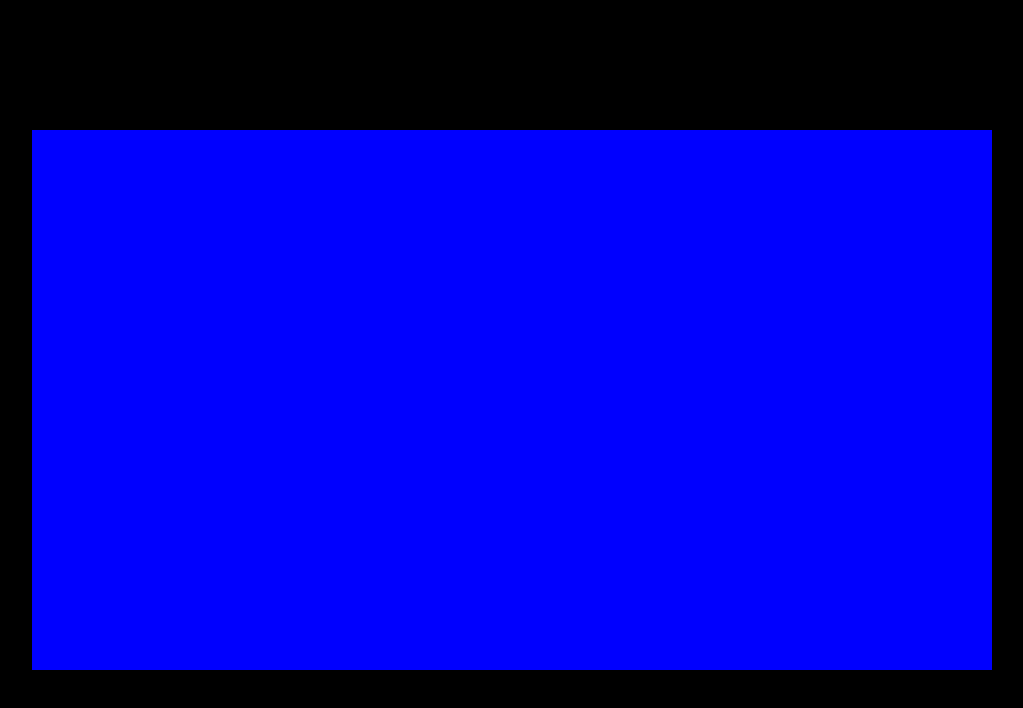
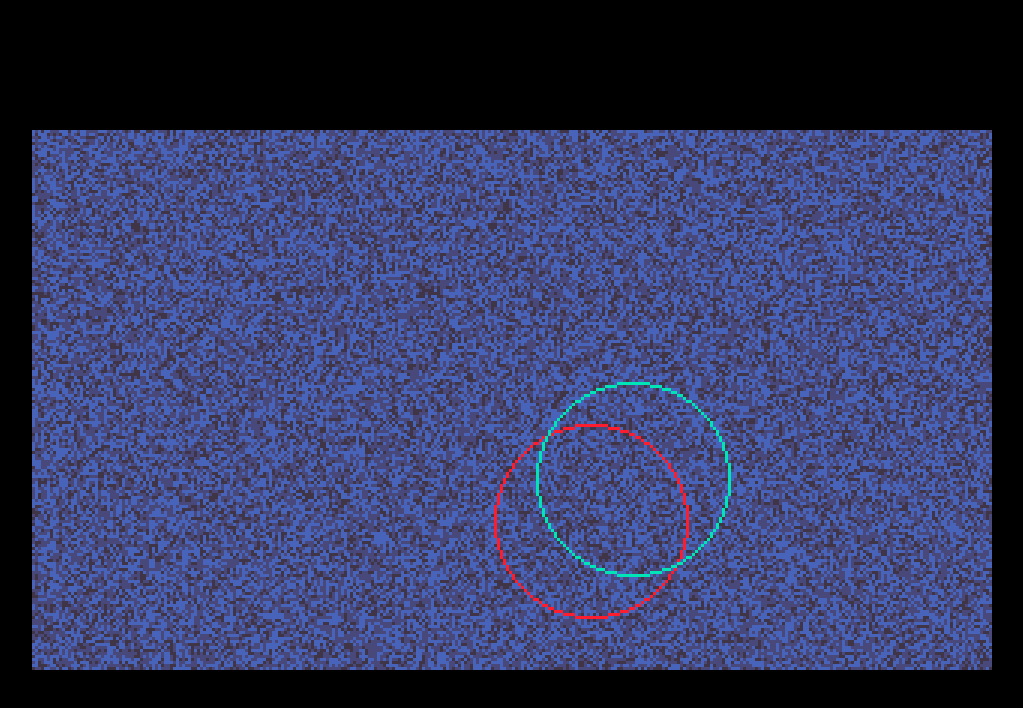
Before and after one commit to jordanranson/pixel-renderer, a plain HTML site: page index.html in a window 1280 px wide. Shown: the whole page, without its empty margins (128-1151 px from the left). Drawn offline with Linux system fonts and the light colour scheme; animation ran at ten frames a second.

Commit message:
Started working on drawing API

```diff
--- a/index.html
+++ b/index.html
@@ -16,8 +16,6 @@
 
     canvas {
       margin: auto;
-      transform: scale(3);
-      image-rendering: pixelated
     }
   </style>
 </head>
@@ -27,18 +25,28 @@
   </div>
   <script src="./index.js"></script>
   <script>
-    function draw () {
-      // const { width, height, screenBuffer } = this
-      //
-      // for (let i = 0; i < width*height*4; i += 4) {
-      //   screenBuffer[i]   = Math.floor(Math.random()*255)
-      //   screenBuffer[i+1] = Math.floor(Math.random()*255)
-      //   screenBuffer[i+2] = Math.floor(Math.random()*255)
-      //   screenBuffer[i+3] = 255
-      // }
+    let t = 0
+
+    function draw ({ clear, noise, circle }) {
+      clear(30)
+
+      noise([ 13, 29, 30, 29, 30 ])
+
+      const x = Math.cos(t/50)*48
+      const y = Math.sin(t/50)*48
+      circle(160+x, 90+y, 32, 3)
+      circle(160+y, 90+x, 32, 31)
+
+      t += 1
     }
 
-    const renderer = new Renderer({ glCanvas, draw })
-    renderer.start()
+    async function init () {
+      const palette = await Renderer.paletteFromImage('./palette.png')
+
+      const renderer = new Renderer({ glCanvas, draw, palette })
+      renderer.start()
+    }
+
+    init()
   </script>
 </body>
--- a/index.js
+++ b/index.js
@@ -1,4 +1,80 @@
+const DrawApi = {
+  clear (color = 0) {
+    color = Math.round(color)
+
+    this.screenBuffer.fill(color)
+  },
+
+  noise (min = 0, max = 255) {
+    if (min instanceof Array) {
+      const colors = min
+      for (let i = 0; i < this.width*this.height; i++) {
+        this.screenBuffer[i] = Math.round(colors[Math.floor(Math.random()*colors.length)])
+      }
+    } else {
+      min = Math.round(min)
+      max = Math.round(max)
+      max += 1
+      for (let i = 0; i < this.width*this.height; i++) {
+        this.screenBuffer[i] = Math.floor(Math.random()*(max-min)+min)
+      }
+    }
+  },
+
+  circle (cx, cy, radius, color) {
+    cx = Math.round(cx)
+    cy = Math.round(cy)
+    radius = Math.round(radius)
+    color = Math.round(color)
+
+    let x = radius
+    let y = 0
+    let radiusError = 1 - x
+
+    while (x >= y) {
+      this.setPixel(x+cx, y+cy, color)
+      this.setPixel(y+cx, x+cy, color)
+      this.setPixel(-x+cx, y+cy, color)
+      this.setPixel(-y+cx, x+cy, color)
+      this.setPixel(-x+cx, -y+cy, color)
+      this.setPixel(-y+cx, -x+cy, color)
+      this.setPixel(x+cx, -y+cy, color)
+      this.setPixel(y+cx, -x+cy, color)
+      y++
+
+      if (radiusError < 0) {
+        radiusError += 2*y+1
+      } else {
+        x--
+        radiusError+= 2*(y-x+1)
+      }
+    }
+  }
+}
+
 class Renderer {
+  static paletteFromImage (src) {
+    return new Promise((resolve, reject) => {
+      const image = new Image()
+
+      image.onload = () => {
+        const canvas = document.createElement('canvas')
+        canvas.width = 16
+        canvas.height = 16
+
+        const context = canvas.getContext('2d')
+        context.drawImage(image, 0, 0)
+
+        const imageData = context.getImageData(0, 0, 16, 16)
+
+        resolve(imageData.data)
+      }
+      image.onerror = (err) => reject(err)
+
+      image.src = src
+    })
+  }
+
   get vertexShader () {
     return `
       attribute vec2 aVertexPosition;
@@ -15,16 +91,21 @@ class Renderer {
 
   get fragmentShader () {
     return `
+      precision highp float;
+
       varying highp vec2 vTextureCoord;
 
       uniform sampler2D uScreenSampler;
-      // uniform sampler2D uPaletteSampler;
+      uniform sampler2D uPaletteSampler;
 
-      void main() {
-        // float index = texture2D(uScreenSampler, vTextureCoord.x).r;
-        // float color = texture2D(uPaletteSampler, index);
+      void main () {
+        float i = floor(texture2D(uScreenSampler, vTextureCoord).a*255.0);
+        float x = mod(i, 16.0);
+        float y = floor(i/16.0);
 
-        gl_FragColor = texture2D(uScreenSampler, vTextureCoord);
+        vec4 color = texture2D(uPaletteSampler, vec2(x/15.0, y/15.0));
+
+        gl_FragColor = color;
       }
     `
   }
@@ -37,31 +118,39 @@ class Renderer {
     return this.glCanvas.height
   }
 
-  constructor ({ glCanvas, draw }) {
-    // Draw hook
+  get palette () {
+    return this.paletteCache
+  }
+
+  set palette (value) {
+    this.paletteCache = value
+    this.createPaletteBuffer()
+  }
+
+  constructor ({ glCanvas, draw, scale = 3, palette }) {
     this.draw = draw
+    this.paletteCache = palette
 
-    // Setup canvas
     this.glCanvas = glCanvas
     this.gl = glCanvas.getContext('webgl')
-    this.gl.clearColor(0.0, 0.0, 0.0, 1.0)
-    this.gl.clearDepth(1.0)
+    this.gl.clearColor(1.0, 1.0, 1.0, 1.0)
 
-    // Build shaders
     this.buildShaderProgram()
-
-    // Create drawing surface
     this.createScreenSurface()
-
-    // Set screen size
-    this.resize()
+    this.createPaletteTexture()
+    this.resize(glCanvas.width, glCanvas.height, scale)
   }
 
   start () {
     if (this.running) return
 
+    const drawApi = Object.keys(DrawApi).reduce((acc, fnName) => {
+      acc[fnName] = DrawApi[fnName].bind(this)
+      return acc
+    }, {})
+
     const renderLoop = () => {
-      this.draw()
+      this.draw(drawApi)
       this.render()
       requestAnimationFrame(renderLoop)
     }
@@ -79,53 +168,64 @@ class Renderer {
     const { gl } = this
 
     // Clear for redrawing
-    this.clear()
+    gl.clear(gl.COLOR_BUFFER_BIT)
 
     // Update array buffers
     this.setArrayBuffer(2, 'aVertexPosition', this.screenSurface.position)
     this.setArrayBuffer(2, 'aTextureCoord', this.screenSurface.texture)
 
-    // Bind the surface texture
-    this.setTexture(this.screenTexture, this.width, this.height, this.screenBuffer)
-
     // Set shader uniforms
     this.setUniform1i('uScreenSampler', 0)
-    this.setUniform1i('uPaletteSampler', 1)
+    this.setUniform1i('uPaletteSampler', 2)
+
+    // Bind the screen and palette textures
+    this.setScreenTexture(this.width, this.height, this.screenBuffer)
+    this.setPaletteTexture(16, 16, this.paletteBuffer)
 
     // Draw surface
     gl.drawArrays(gl.TRIANGLE_STRIP, 0, 4)
   }
 
-  clear () {
-    this.gl.clear(this.gl.COLOR_BUFFER_BIT)
+  resize (width, height, scale) {
+    this.glCanvas.width = width
+    this.glCanvas.height = height
+    this.glCanvas.style.transform = `scale(${scale})`
+    this.glCanvas.style.imageRendering = `pixelated`
+
+    this.createScreenTexture()
+
+    this.gl.viewport(0, 0, width, height)
   }
 
-  resize () {
-    this.createScreenTexture()
-    this.gl.viewport(0, 0, this.width, this.height)
+  setPixel (x, y, color) {
+    if (x < 0 || y < 0 || x > this.width || y > this.height) return -1
+
+    const i = x + (y * this.width)
+    this.screenBuffer[i] = color
   }
 
-  createTexture (width = 1, height = 1, pixels = new Uint8Array([ 0, 0, 255, 255 ])) {
+  getPixel (x, y) {
+    const i = x + (y * this.width)
+    return this.screenBuffer[i]
+  }
+
+  // Texture
+
+  setTexture (texture, width, height, pixels, format) {
     const { gl } = this
 
-    const texture = gl.createTexture()
-
-    this.setTexture(texture, width, height, pixels)
-
-    return texture
-  }
-
-  setTexture (texture, width, height, pixels) {
-    const { gl } = this
+    format = format || gl.ALPHA
 
     gl.bindTexture(gl.TEXTURE_2D, texture)
-    gl.texImage2D(gl.TEXTURE_2D, 0, gl.RGBA, width, height, 0, gl.RGBA, gl.UNSIGNED_BYTE, pixels)
+    gl.texImage2D(gl.TEXTURE_2D, 0, format, width, height, 0, format, gl.UNSIGNED_BYTE, pixels)
 
     gl.texParameteri(gl.TEXTURE_2D, gl.TEXTURE_MIN_FILTER, gl.NEAREST)
     gl.texParameteri(gl.TEXTURE_2D, gl.TEXTURE_MAG_FILTER, gl.NEAREST)
     gl.texParameteri(gl.TEXTURE_2D, gl.TEXTURE_WRAP_S, gl.CLAMP_TO_EDGE)
     gl.texParameteri(gl.TEXTURE_2D, gl.TEXTURE_WRAP_T, gl.CLAMP_TO_EDGE)
   }
+
+  // Screen
 
   createScreenSurface () {
     const { gl } = this
@@ -152,24 +252,46 @@ class Renderer {
 
   createScreenTexture () {
     this.createScreenBuffer()
-    this.screenTexture = this.createTexture(this.width, this.height, this.screenBuffer)
+    this.screenTexture = this.gl.createTexture()
   }
 
   createScreenBuffer () {
-    const length = this.width*this.height*4
+    const length = this.width*this.height
     const screenBuffer = new Uint8Array(length)
 
-    for (let i = 0; i < length; i += 4) {
-      screenBuffer[i]   = 0
-      screenBuffer[i+1] = 0
-      screenBuffer[i+2] = 255
-      screenBuffer[i+3] = 255
-    }
+    screenBuffer.fill(0)
 
     this.screenBuffer = screenBuffer
   }
 
-  // Shader methods
+  setScreenTexture (width, height, pixels) {
+    const { gl } = this
+
+    gl.activeTexture(gl.TEXTURE0+0)
+    this.setTexture(this.screenTexture, width, height, pixels)
+  }
+
+  // Palette
+
+  createPaletteTexture () {
+    this.createPaletteBuffer()
+    this.paletteTexture = this.gl.createTexture()
+  }
+
+  createPaletteBuffer () {
+    const paletteBuffer = new Uint8Array(256*4)
+    paletteBuffer.set(this.palette)
+    this.paletteBuffer = paletteBuffer
+  }
+
+  setPaletteTexture (width, height, pixels) {
+    const { gl } = this
+
+    gl.activeTexture(gl.TEXTURE0+2)
+    this.setTexture(this.paletteTexture, width, height, pixels, gl.RGBA)
+  }
+
+  // Shaders
 
   buildShaderProgram () {
     const { gl } = this
@@ -210,6 +332,8 @@ class Renderer {
     return shader
   }
 
+  // Array buffers
+
   createArrayBuffer (array) {
     const { gl } = this
 
```
Also changed, not shown: old.js (deleted, +0 -270 lines), palette.png (added).
